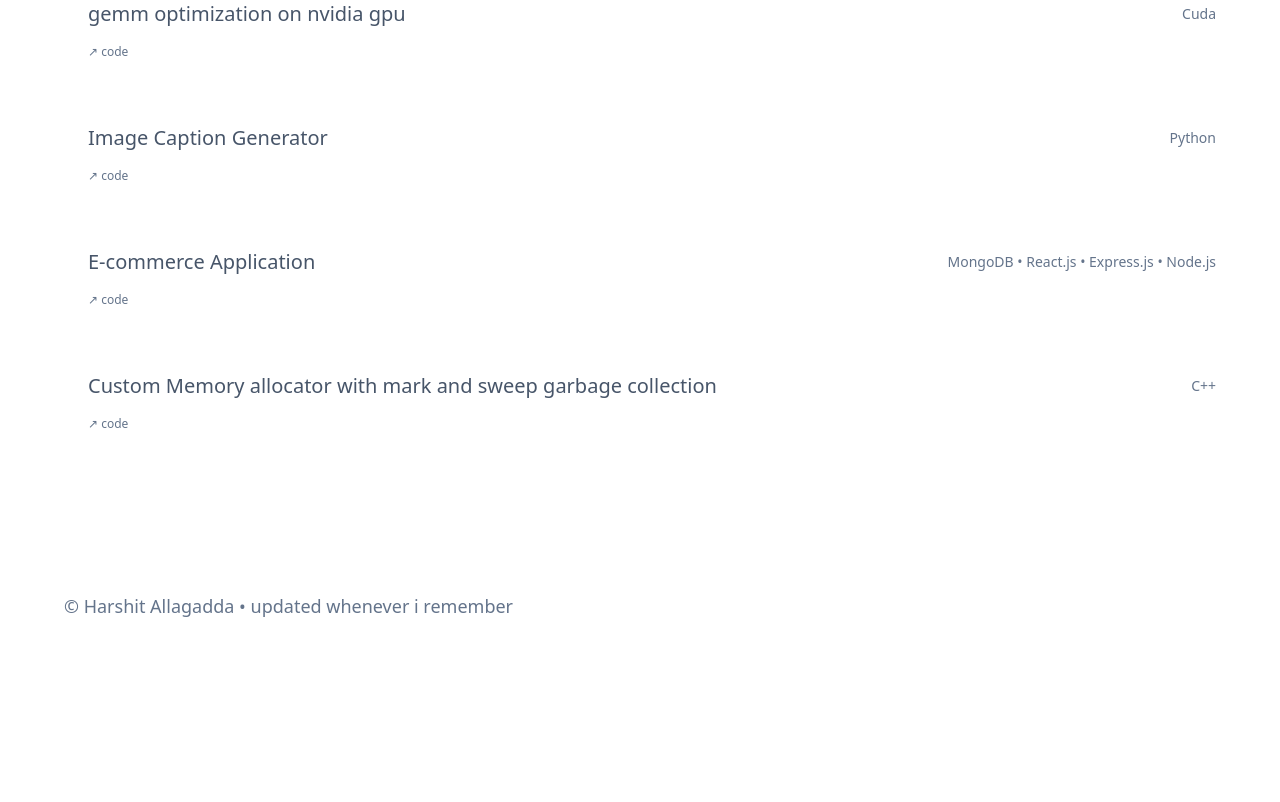
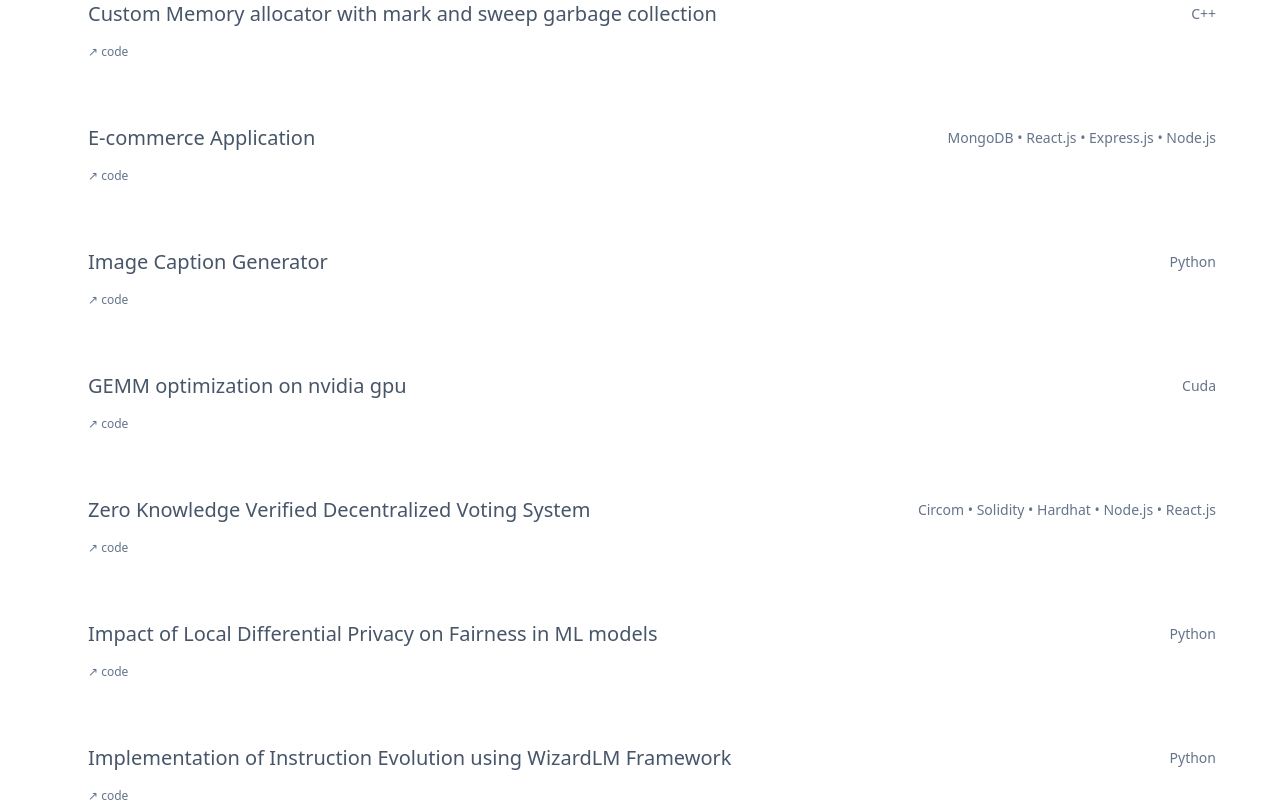
Before and after one commit to aharshit/aharshit.github.io, a React (Vite) app: page / in a window 1280 px wide. Shown: the part 1400-2202 px from the top of the page. Before the commit the page ends 2100 px from the top, so only its background shows below. Built offline with nearby package versions, Linux system fonts and the light colour scheme; a web font is replaced by a local one.

Commit message:
Update projects.js

```diff
--- a/src/data/projects.js
+++ b/src/data/projects.js
@@ -1,31 +1,87 @@
 export const projects = [
     {
       id: 1,
-      title: "gemm optimization on nvidia gpu",
-      tech: ["Cuda"],
-      route: "/matrix",
+      title: "Custom Memory allocator with mark and sweep garbage collection",
+      tech: ["C++"],
+      link: "#",
       github: "#"
-
     },
     {
       id: 2,
+      title: "E-commerce Application",
+      tech: ["MongoDB", "React.js", "Express.js", "Node.js"],
+      link: "#",
+      github: "#"
+    },
+    {
+      id: 3,
       title: "Image Caption Generator",
       tech: ["Python"],
       link: "#",
       github: "#"
     },
     {
-      id: 3,
-      title: "E-commerce Application",
-      tech: ["MongoDB", "React.js", "Express.js", "Node.js"],
-      link: "#",
+      id: 4,
+      title: "GEMM optimization on nvidia gpu",
+      tech: ["Cuda"],
+      route: "/matrix",
       github: "#"
+
+    },
+     {
+      id: 5,
+      title: "Zero Knowledge Verified Decentralized Voting System ",
+      tech: ["Circom", "Solidity", "Hardhat", "Node.js", "React.js"],
+      route: "#",
+      github: "#"
+
     },
     {
-      id: 4,
-      title: "Custom Memory allocator with mark and sweep garbage collection",
-      tech: ["C++"],
-      link: "#",
+      id: 6,
+      title: " Impact of Local Differential Privacy on Fairness in ML models  ",
+      tech: ["Python"],
+      route: "#",
       github: "#"
+
+    },
+    {
+      id: 7,
+      title: "Implementation of Instruction Evolution using WizardLM Framework ",
+      tech: ["Python"],
+      route: "#",
+      github: "#"
+
+    },
+     {
+      id: 8,
+      title: "FlashAttention-2 CUDA Optimization ",
+      tech: ["Cuda"],
+      route: "#",
+      github: "#"
+
+    },
+     {
+      id: 9,
+      title: "ResNet50 Mixed Precision Training Optimization",
+      tech: ["Python"],
+      route: "/matrix",
+      github: "#"
+
+    },
+     {
+      id: 10,
+      title: "High-Performance LSM KV Store ",
+      tech: ["Go"],
+      route: "#",
+      github: "#"
+
+    },
+     {
+      id: 11,
+      title: "Distributed Inference Key-Value Cache",
+      tech: ["Python"],
+      route: "#",
+      github: "#"
+
     }
   ];
```
